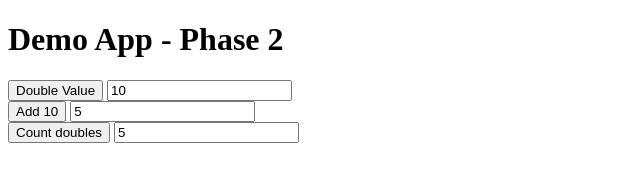
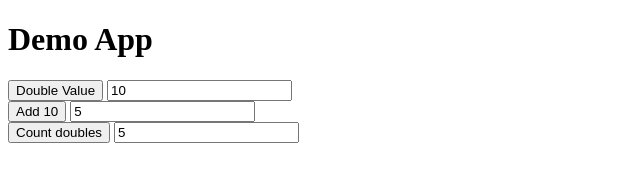
Before and after one commit to lorenlk/cloud_arch_aws_based, a plain HTML site: page front/index.html in a window 1280 px wide. Shown: the whole page, without its empty margins (0-640 px from the left). Drawn offline with Linux system fonts and the light colour scheme.

```diff
--- a/front/index.html
+++ b/front/index.html
@@ -1,10 +1,10 @@
 <!DOCTYPE html>
 <html>
 <head>
-  <title>Demo App Phase 2</title>
+  <title>Demo App</title>
 </head>
 <body>
-  <h1>Demo App - Phase 2</h1>
+  <h1>Demo App</h1>
 
   <div>
     <button onclick="doubleValue()">Double Value</button>
```
Also changed, not shown: 3 other files.
